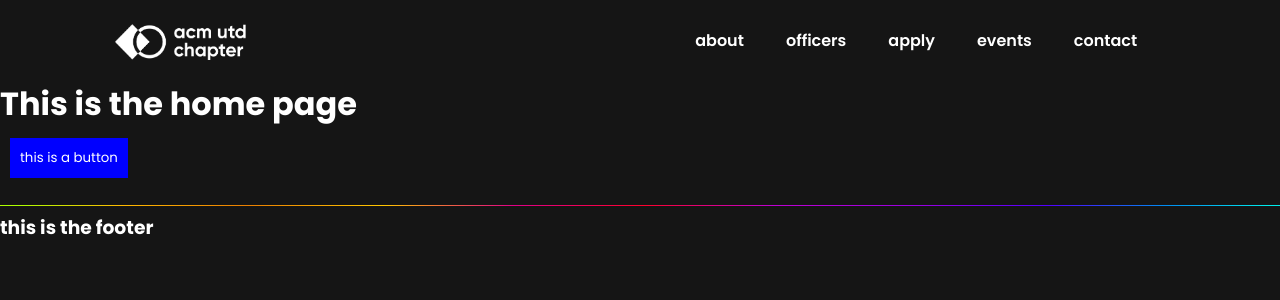
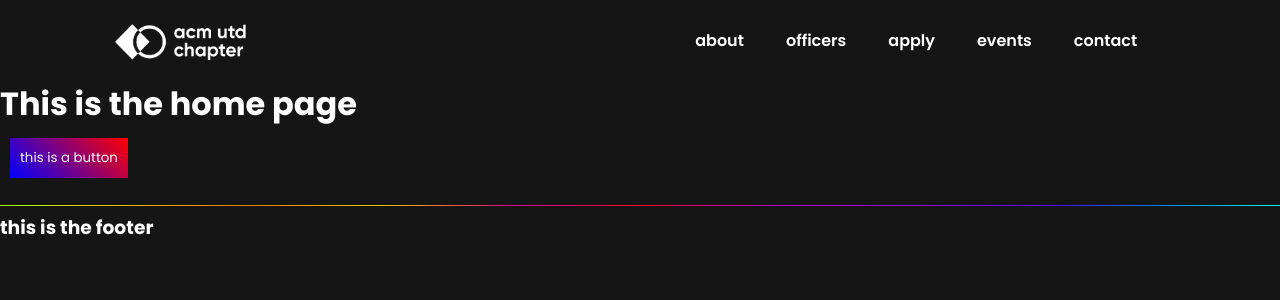
Before and after one commit to acmutd/acm-website, a React (Create React App) app: page / in a window 1280 px wide. Shown: the top 300 px of the page. Built offline with nearby package versions, Linux system fonts and the light colour scheme.

Commit message:
added gradient coloring

```diff
--- a/src/components/Button.js
+++ b/src/components/Button.js
@@ -2,7 +2,7 @@ export const Button = ({ color, text, onClick }) => {
     return (
         <button
             onClick={onClick}
-            style={{ backgroundColor: color, color: "white", padding: "10px", border: "0px", margin: "10px" }}
+            style={{ background: color, color: "white", padding: "10px", border: "0px", margin: "10px" }}
             className='btn'>
                 {text}
         </button>
--- a/src/components/Pages/Home.js
+++ b/src/components/Pages/Home.js
@@ -6,7 +6,7 @@ function Home(props) {
         <div>
             <h1 style={{color:'white'}}>This is the home page</h1>
             <Button
-            color={'blue'}
+            color={'linear-gradient(45deg, blue, red)'}
             text={'this is a button'}
             onClick={console.log('hi')}
         />
```
